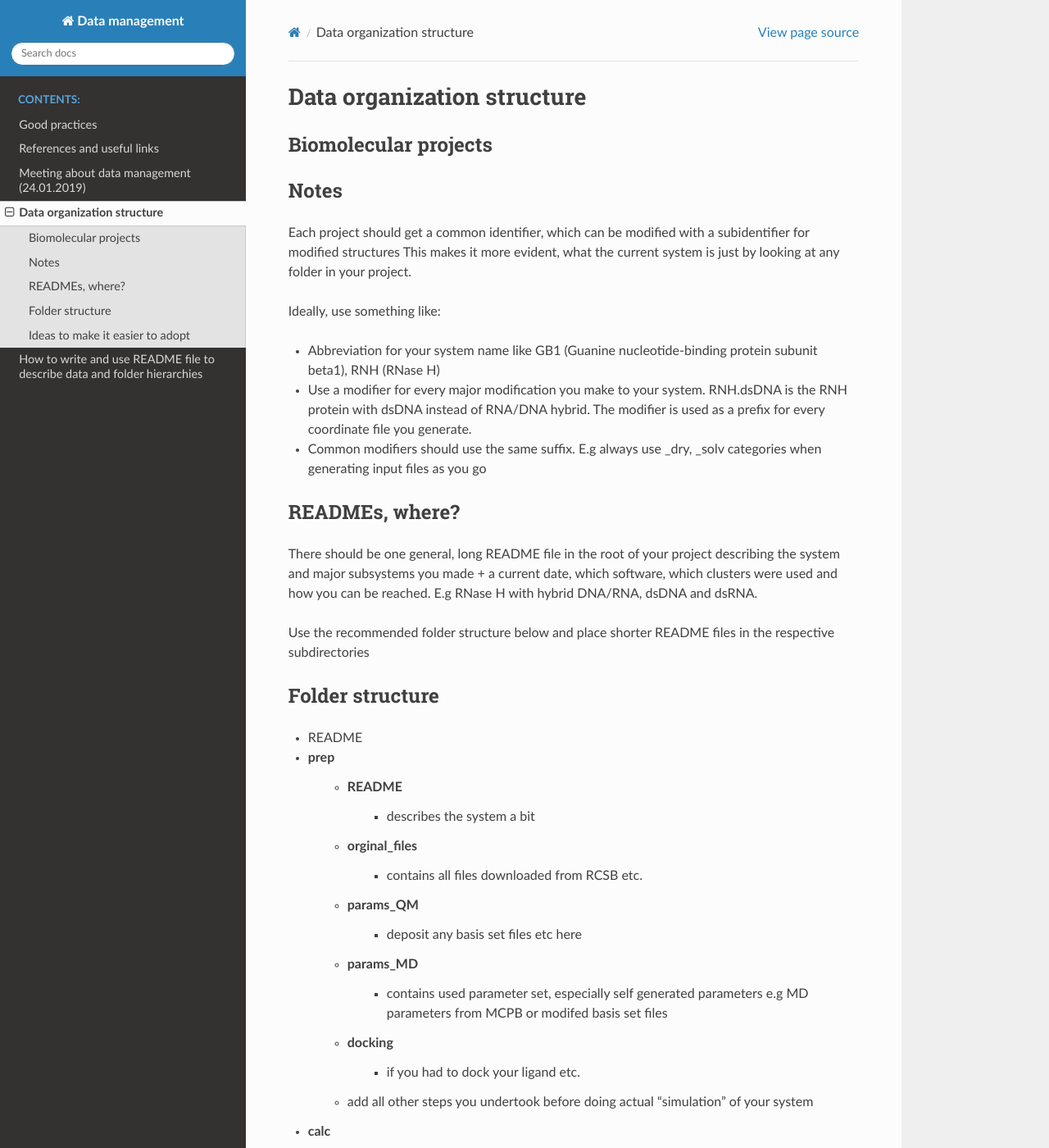
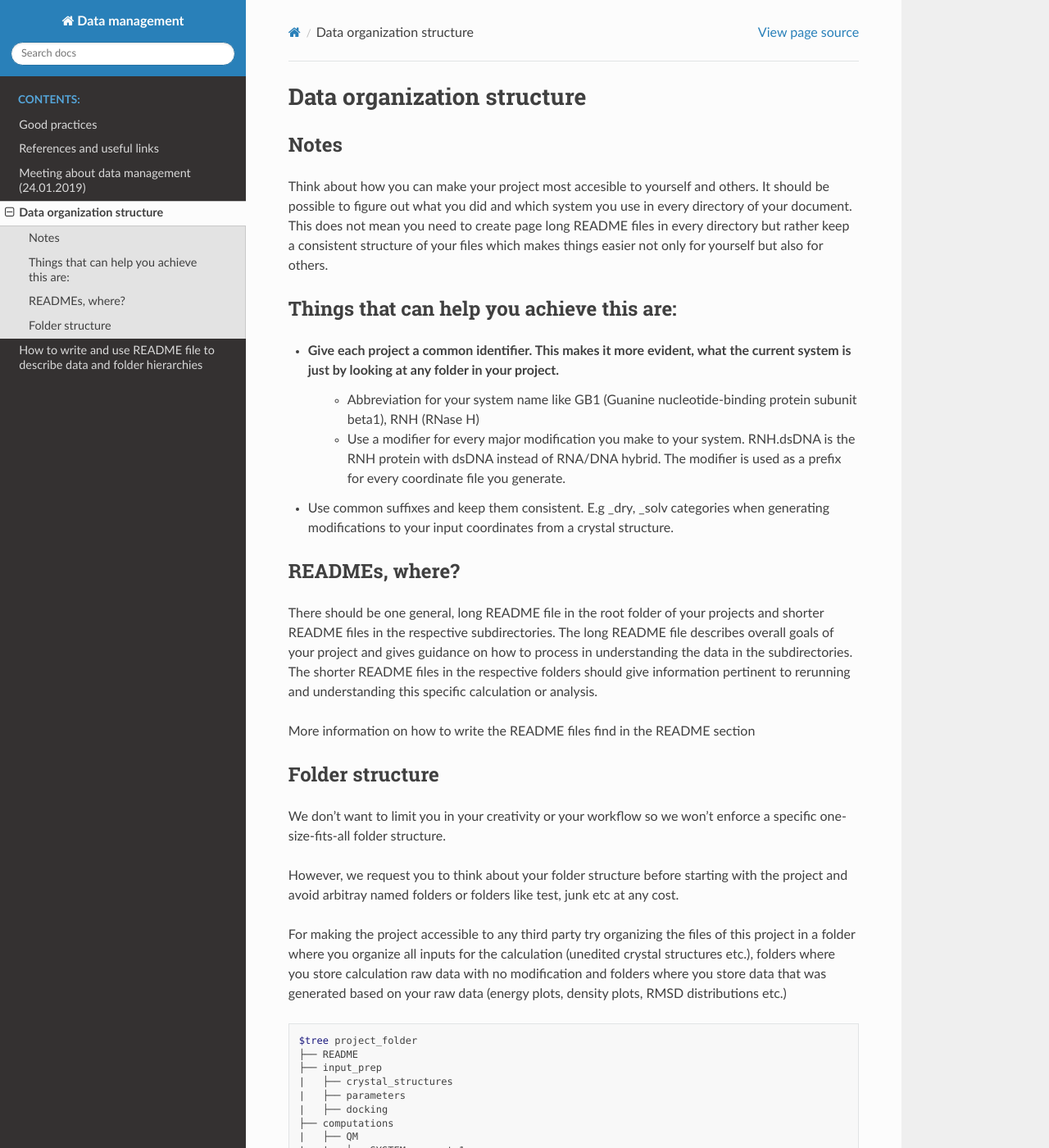
Before and after one commit to lcbc-epfl/data_management, a Sphinx documentation site: the page built from doc/data_organization_structure.rst, in a window 1280 px wide and 1400 px high. Shown: the whole window at 82% size. Built offline with Sphinx 7.4.7 and the Read the Docs theme 2.0.0, drawn with Linux system fonts in a browser that asks for light colours; some of the changed text lies outside the part shown.

Commit message:
Reformatting after the meeting

```diff
--- a/doc/data_organization_structure.rst
+++ b/doc/data_organization_structure.rst
@@ -1,83 +1,48 @@
+.. _data-organization-structure:
 Data organization structure
 ------------------------------------------
-
-Biomolecular projects
-***************
 
 Notes
 ******************
 
-Each project should get a common identifier, which can be modified with a subidentifier for modified structures
-This makes it more evident, what the current system is just by looking at any folder in your project.
+Think about how you can make your project most accesible to yourself and others. It should be possible to figure out what you did and which system you use in every directory of your document. This does not mean you need to create page long README files in every directory but rather keep a consistent structure of your files which makes things easier not only for yourself but also for others.
 
-Ideally, use something like:
+Things that can help you achieve this are:
+********************************************************
 
-* Abbreviation for your system name like GB1 (Guanine nucleotide-binding protein subunit beta1), RNH (RNase H)
+* Give each project a common identifier. This makes it more evident, what the current system is just by looking at any folder in your project.
+    * Abbreviation for your system name like GB1 (Guanine nucleotide-binding protein subunit beta1), RNH (RNase H)
+    * Use a modifier for every major modification you make to your system. RNH.dsDNA is the RNH protein with dsDNA instead of RNA/DNA hybrid. The modifier is used as a prefix for every coordinate file you generate.
 
-* Use a modifier for every major modification you make to your system. RNH.dsDNA is the RNH protein with dsDNA instead of RNA/DNA hybrid. The modifier is used as a prefix for every coordinate file you generate.
-
-* Common modifiers should use the same suffix. E.g always use _dry, _solv categories when generating input files as you go
+* Use common suffixes and keep them consistent. E.g _dry, _solv categories when generating modifications to your input coordinates from a crystal structure.
 
 READMEs, where?
-**************
-There should be one general, long README file in the root of your project describing the system and major subsystems you made + a current date, which software, which clusters were used and how you can be reached.
-E.g RNase H with hybrid DNA/RNA, dsDNA and dsRNA.
+**********************
+There should be one general, long README file in the root folder of your projects and shorter README files in the respective subdirectories. The long README file describes overall goals of your project and gives guidance on how to process in understanding the data in the subdirectories. The shorter README files in the respective folders should give information pertinent to rerunning and understanding this specific calculation or analysis.
 
-Use the recommended folder structure below and place shorter README files in the respective subdirectories
+More information on how to write the README files find in the README section
 
 Folder structure
 **********************************
-* README
+We don't want to limit you in your creativity or your workflow so we won't enforce a specific one-size-fits-all folder structure.
 
-* prep
-    * README
-       * describes the system a bit
-    * orginal_files
-       * contains all files downloaded from RCSB etc.
-    * params_QM
-       * deposit any basis set files etc here
-    * params_MD
-       * contains used parameter set, especially self generated parameters e.g MD parameters from MCPB or modifed basis set files
-    * docking
-       * if you had to dock your ligand etc.
-    * add all other steps you undertook before doing actual "simulation" of your system
-* **calc**
-   * MD
-       * README
-          * add a line for each simulation you do, add one line results here or point to summary file of analysis
+However, we request you to think about your folder structure before starting with the project and avoid arbitray named folders or folders like test, junk etc at any cost.
 
-    * SYSTEMNAME.freeform.1
-       * name each simulation starting with the system name and then use freeform to indicate what it is e.g first_equilibration, try using the keywords min, eq, nvt, npt, eq, prod, analysis for directories in this one, describe with README files to be able to reproduce all terminal commands you use.
-    * add all further MD simulations here
-
-  * metadyn
-
-    * README
-       * add a line for each simulation you do and why you did it, add one line results here or point to summary file of analysis
-
-    * SYSTEMNAME.freeform.1
-       * name each simulation starting with the system name and then use freeform to indicate what it is e.g first_equilibration, try using the keywords min, eq, nvt, npt, eq, prod
-    * add all further metadyn simulations here
-
-  * [...] add all other types of calculations you do with a representative keyword here. E.g qmmm, mmpbsa, genetic_algorithm
-
-
-* **scripts**
-     *  deposit all the scripts you use for analysis in the script folder, ideally add scripts to you path so you can reference them more easily
-
-
-
-Ideas to make it easier to adopt
-**********************************
-
-Create new script that can quickly generate a boilerplate for the recommended directories that can then be filled by the user.
+For making the project accessible to any third party try organizing the files of this project in a folder where you organize all inputs for the calculation (unedited crystal structures etc.), folders where you store calculation raw data with no modification and folders where you store data that was generated based on your raw data (energy plots, density plots, RMSD distributions etc.)
 
 .. code-block:: bash
 
-   $ generate_new_project
-   > generating new project in ~/projects
-   > Enter project name:
-   > RNaseH_DNAbinding_properties
-   > Enter system name:
-   > RNH
-   > all folders created, press [y] to proceed to edit project root README, [n] to exit
+    $tree project_folder
+    ├── README
+    ├── input_prep
+    |   ├── crystal_structures
+    |   ├── parameters
+    |   ├── docking
+    ├── computations
+    |   ├── QM
+    |   |   ├── SYSTEM.geo_opt.1
+    |   |   ├── SYSTEM.qmmm_md.1
+    |   ├── metadyn
+    |   |   ├──SYSTEM.noH.metadyn.1
+    |   ├── [..]
+    ├── analysis
--- a/doc/good_practices.rst
+++ b/doc/good_practices.rst
@@ -8,8 +8,8 @@ Good practices
 
 * **Organize and describe your data.**
 
-    * Follow the recommended folder structure and naming conventions (to be added).
-    * Describe your data extensively (e.g. using README files).
+    * Follow the recommended folder structure and naming conventions (ref:`data-organization-structure`.).
+    * Describe your data with sufficient metadata, use our README generator to help you create metadata faster (ref:`writing-readme`.).
 
 * **Publish your data.**
 
--- a/doc/writting_readme.rst
+++ b/doc/writting_readme.rst
@@ -1,3 +1,4 @@
+.. _writing-readme:
 How to write and use README file to describe data and folder hierarchies
 ========================================================================
 
```
